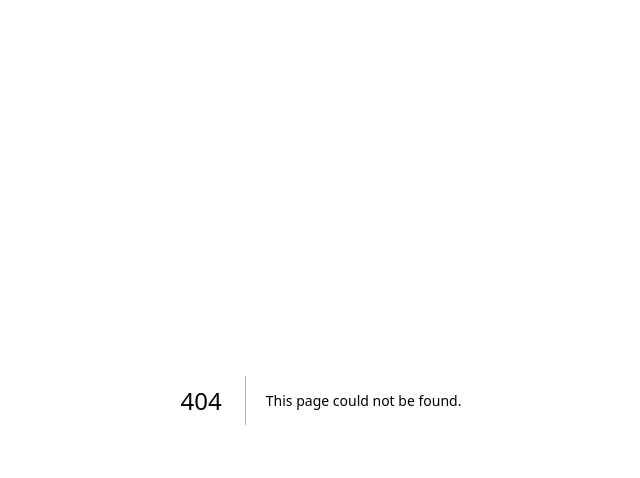
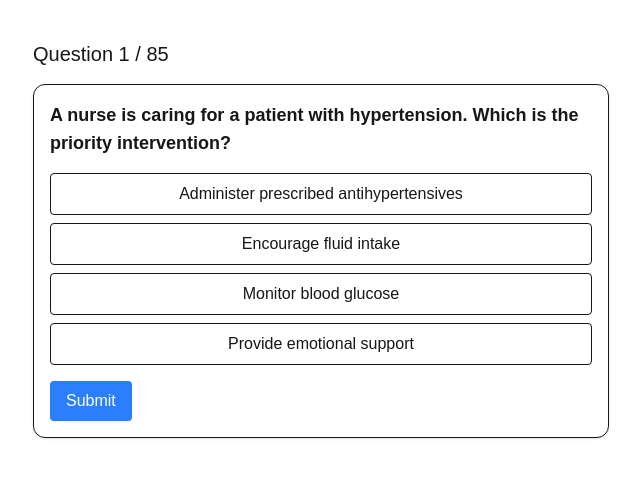
Before and after one commit to Paupau0830/nclex-review-app, a Next.js app: page /quiz in a window 1280 px wide. Before the commit this address had no page. Shown: the top 478 px of the page, without its empty margins (319-959 px from the left). Built offline with nearby package versions, Linux system fonts and the light colour scheme.

Commit message:
Initial NCLEX app

```diff
--- /dev/null
+++ b/app/quiz/page.tsx
@@ -0,0 +1,33 @@
+"use client";
+
+import { useState } from "react";
+import { questions } from "@/data/questions";
+import QuestionCard from "@/components/QuestionCard";
+
+export default function QuizPage() {
+  const [currentIndex, setCurrentIndex] = useState(0);
+
+  const dailyQuestions = questions.slice(0, 85);
+
+
+  const nextQuestion = () => {
+    setCurrentIndex((prev) => prev + 1);
+  };
+
+  if (currentIndex >= dailyQuestions.length) {
+    return <h1 className="text-xl">🎉 You finished the set for today!</h1>;
+  }
+
+  return (
+    <div className="max-w-xl mx-auto mt-10">
+      <h1 className="text-xl mb-4">
+        Question {currentIndex + 1} / 85
+      </h1>
+
+      <QuestionCard
+        questionData={dailyQuestions[currentIndex]}
+        onNext={nextQuestion}
+      />
+    </div>
+  );
+}
--- /dev/null
+++ b/components/QuestionCard.tsx
@@ -0,0 +1,57 @@
+"use client";
+
+import { useState } from "react";
+
+// eslint-disable-next-line @typescript-eslint/no-explicit-any
+export default function QuestionCard({ questionData, onNext }: any) {
+  const [selected, setSelected] = useState<number | null>(null);
+  const [showAnswer, setShowAnswer] = useState(false);
+
+  const handleSubmit = () => {
+    setShowAnswer(true);
+  };
+
+  return (
+    <div className="p-4 border rounded-xl shadow">
+      <h2 className="text-lg font-semibold">{questionData.question}</h2>
+
+      <div className="mt-4 space-y-2">
+        {questionData.options.map((opt: string, index: number) => (
+          <button
+            key={index}
+            onClick={() => setSelected(index)}
+            className={`block w-full p-2 border rounded
+              ${selected === index ? "bg-blue-200" : ""}`}
+          >
+            {opt}
+          </button>
+        ))}
+      </div>
+
+      {!showAnswer ? (
+        <button
+          onClick={handleSubmit}
+          className="mt-4 bg-blue-500 text-white px-4 py-2 rounded"
+        >
+          Submit
+        </button>
+      ) : (
+        <div className="mt-4">
+          <p>
+            {selected === questionData.answer
+              ? "✅ Correct!"
+              : "❌ Incorrect"}
+          </p>
+          <p className="text-sm mt-2">{questionData.rationale}</p>
+
+          <button
+            onClick={onNext}
+            className="mt-4 bg-green-500 text-white px-4 py-2 rounded"
+          >
+            Next Question
+          </button>
+        </div>
+      )}
+    </div>
+  );
+}
--- /dev/null
+++ b/data/questions.ts
@@ -0,0 +1,15 @@
+export const questions = [
+  {
+    id: 1,
+    question: "A nurse is caring for a patient with hypertension. Which is the priority intervention?",
+    options: [
+      "Administer prescribed antihypertensives",
+      "Encourage fluid intake",
+      "Monitor blood glucose",
+      "Provide emotional support"
+    ],
+    answer: 0,
+    rationale: "Antihypertensives directly manage high blood pressure, making it the priority."
+  },
+  // Add more questions...
+];
```
